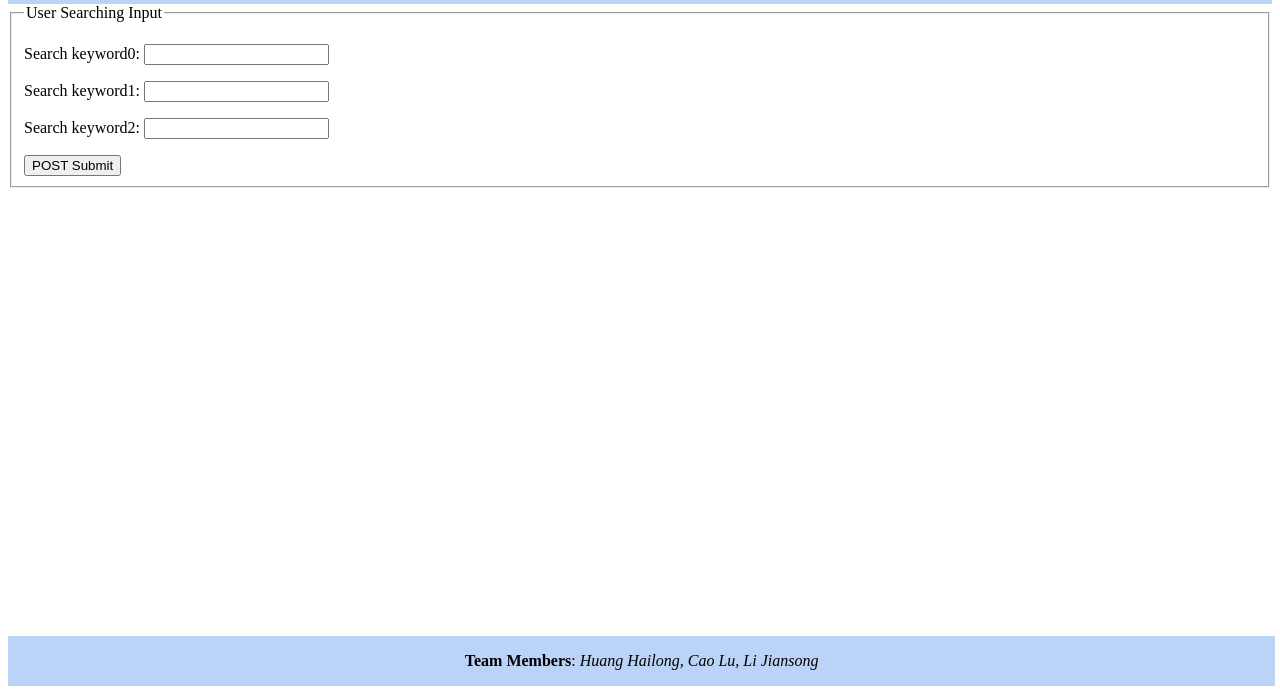
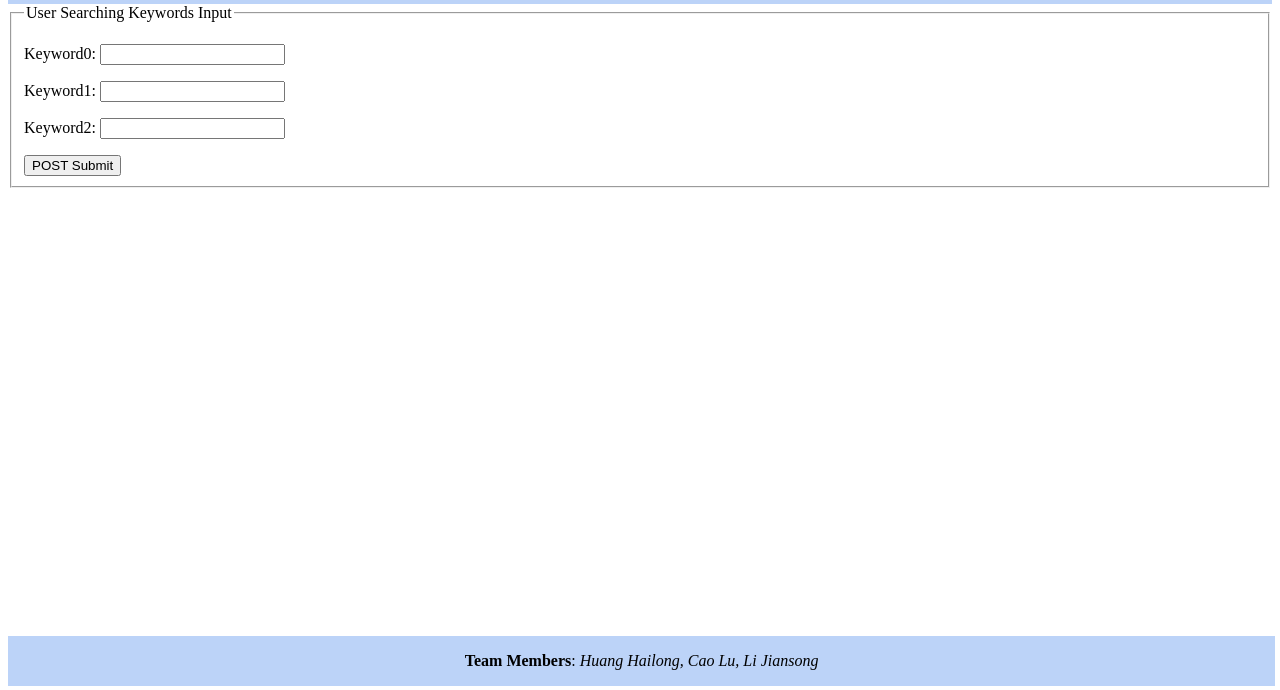
Before and after one commit to lijiansong/Kingfish, a plain HTML site: page src/server-demo/index.html in a window 1280 px wide. Shown: the part 110-800 px from the top of the page. Drawn offline with Linux system fonts and the light colour scheme.

Commit message:
fix typo

```diff
--- a/src/server-demo/index.html
+++ b/src/server-demo/index.html
@@ -43,11 +43,11 @@
       <!-- BODY -->
       <div>
 	<fieldset>
-	  <legend>User Searching Input</legend>
+	  <legend>User Searching Keywords Input</legend>
 	  <form method="post">
-	    <p>Search keyword0: <input type="text" name="post_arg1"></p>
-	    <p>Search keyword1: <input type="text" name="post_arg2"></p>
-	    <p>Search keyword2: <input type="text" name="post_arg3"></p>
+	    <p>Keyword0: <input type="text" name="post_arg1"></p>
+	    <p>Keyword1: <input type="text" name="post_arg2"></p>
+	    <p>Keyword2: <input type="text" name="post_arg3"></p>
 	    <input type="submit" value="POST Submit">
 	  </form>
 	</fieldset>
```
